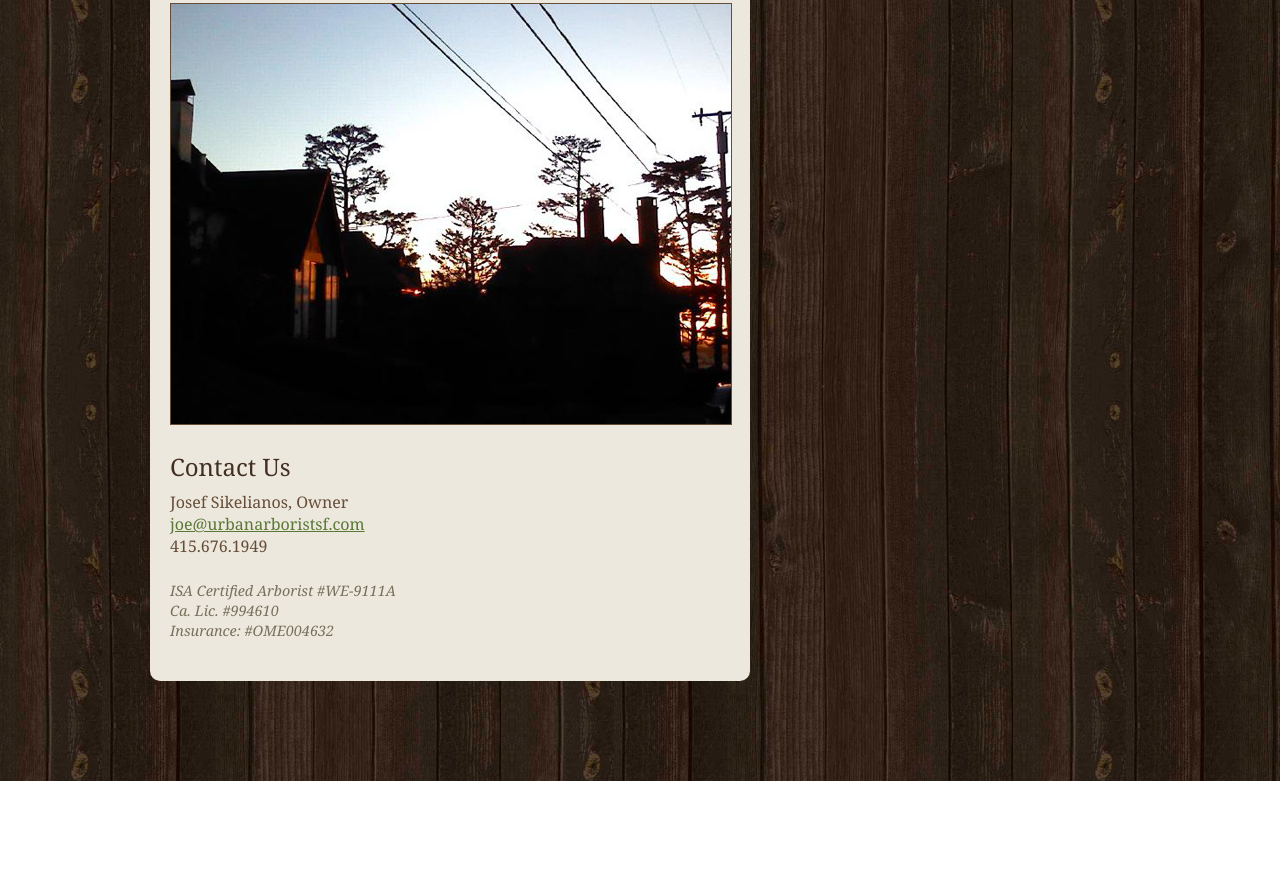
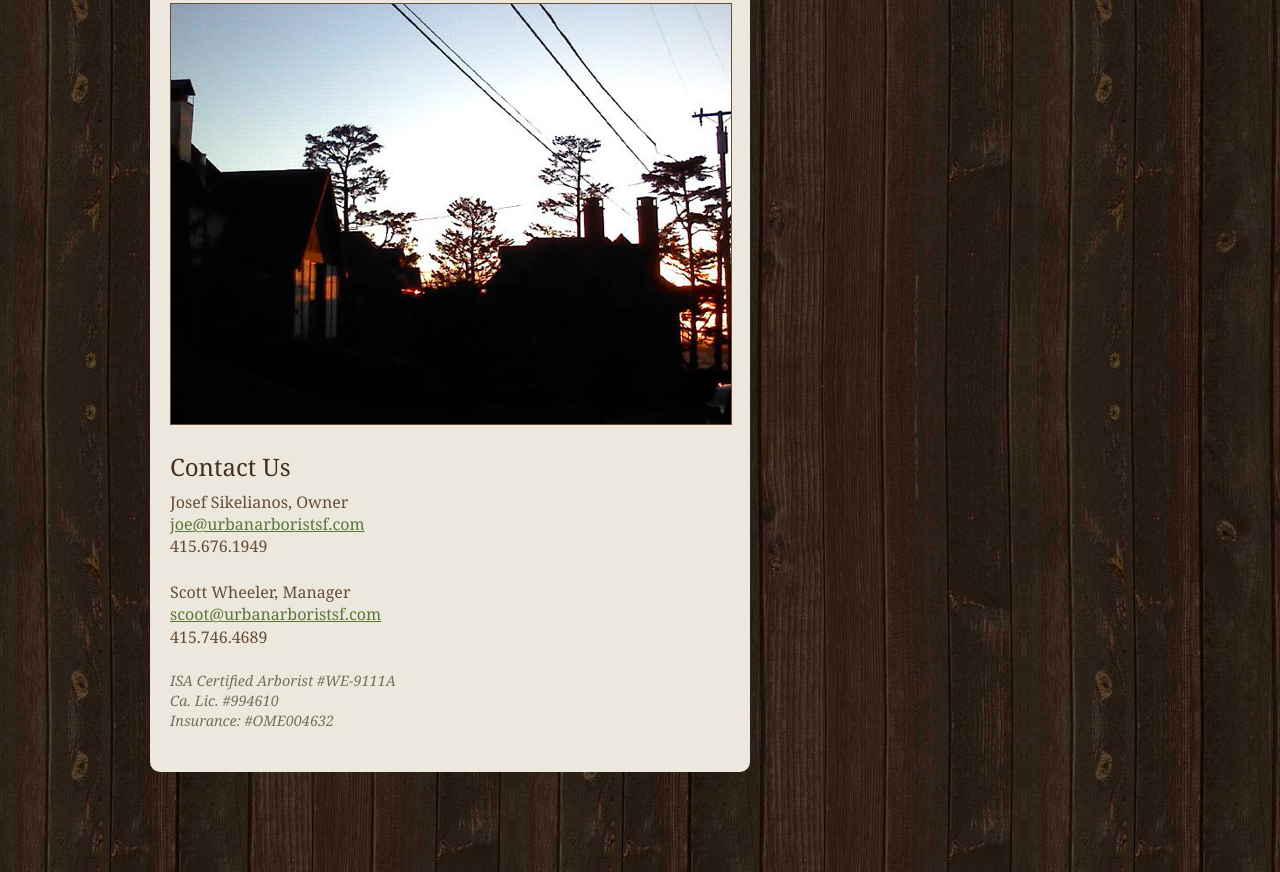
Before and after one commit to zeke/urbanarboristsf.com, a plain HTML site: page index.html in a window 1280 px wide. Shown: the part 2238-3110 px from the top of the page. Before the commit the page ends 3019 px from the top, so only its background shows below. Drawn offline with nearby package versions, Linux system fonts and the light colour scheme.

Commit message:
add scott wheeler

```diff
--- a/index.html
+++ b/index.html
@@ -113,6 +113,15 @@
           <br>
           415.676.1949
         </p>
+
+        <p>
+          Scott Wheeler, Manager
+          <br>
+          <a href="mailto:scott@urbanarboristsf.com">scoot@urbanarboristsf.com</a>
+          <br>
+          415.746.4689
+        </p>
+
         <p class="weak">
           ISA Certified Arborist #WE-9111A
           <br>
```
